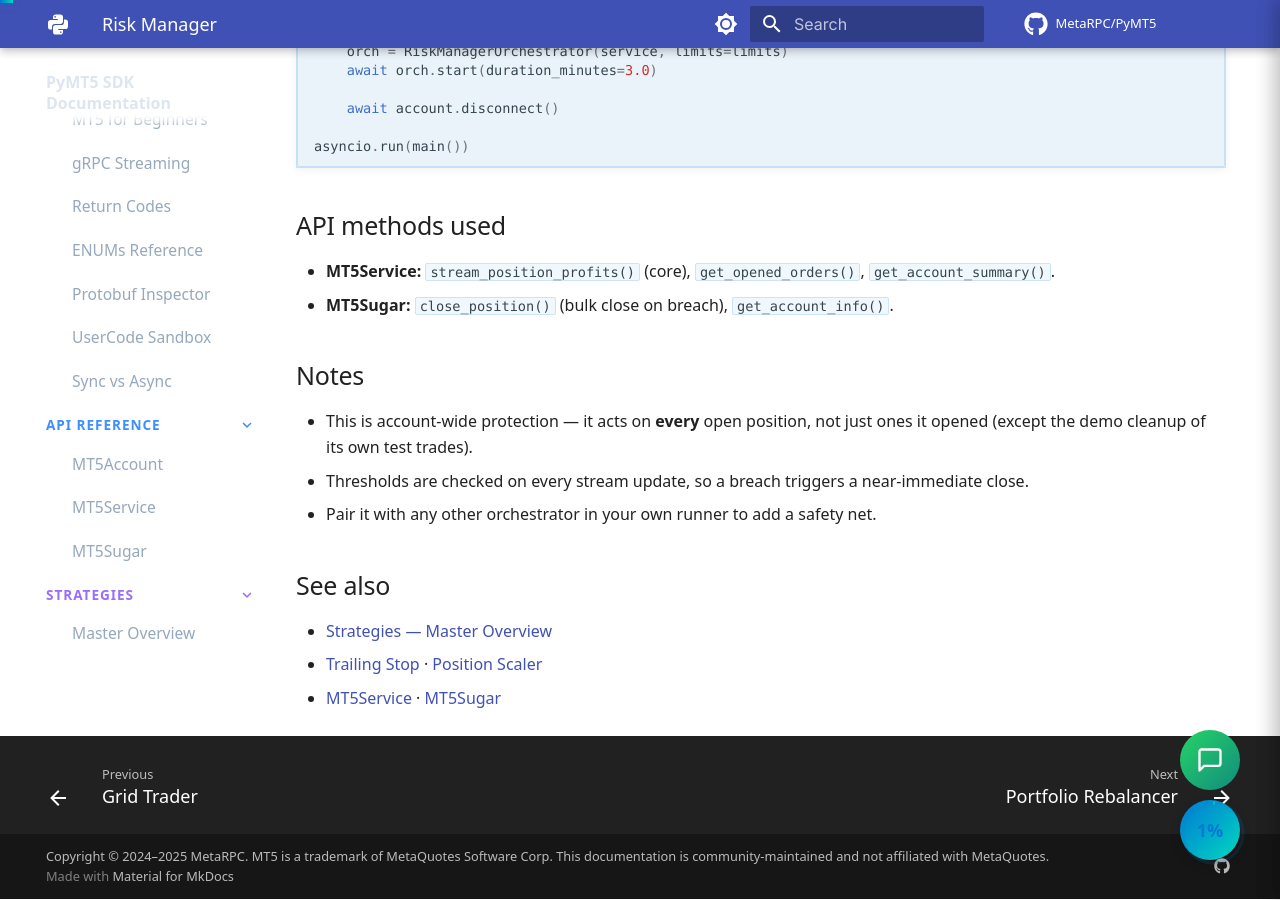
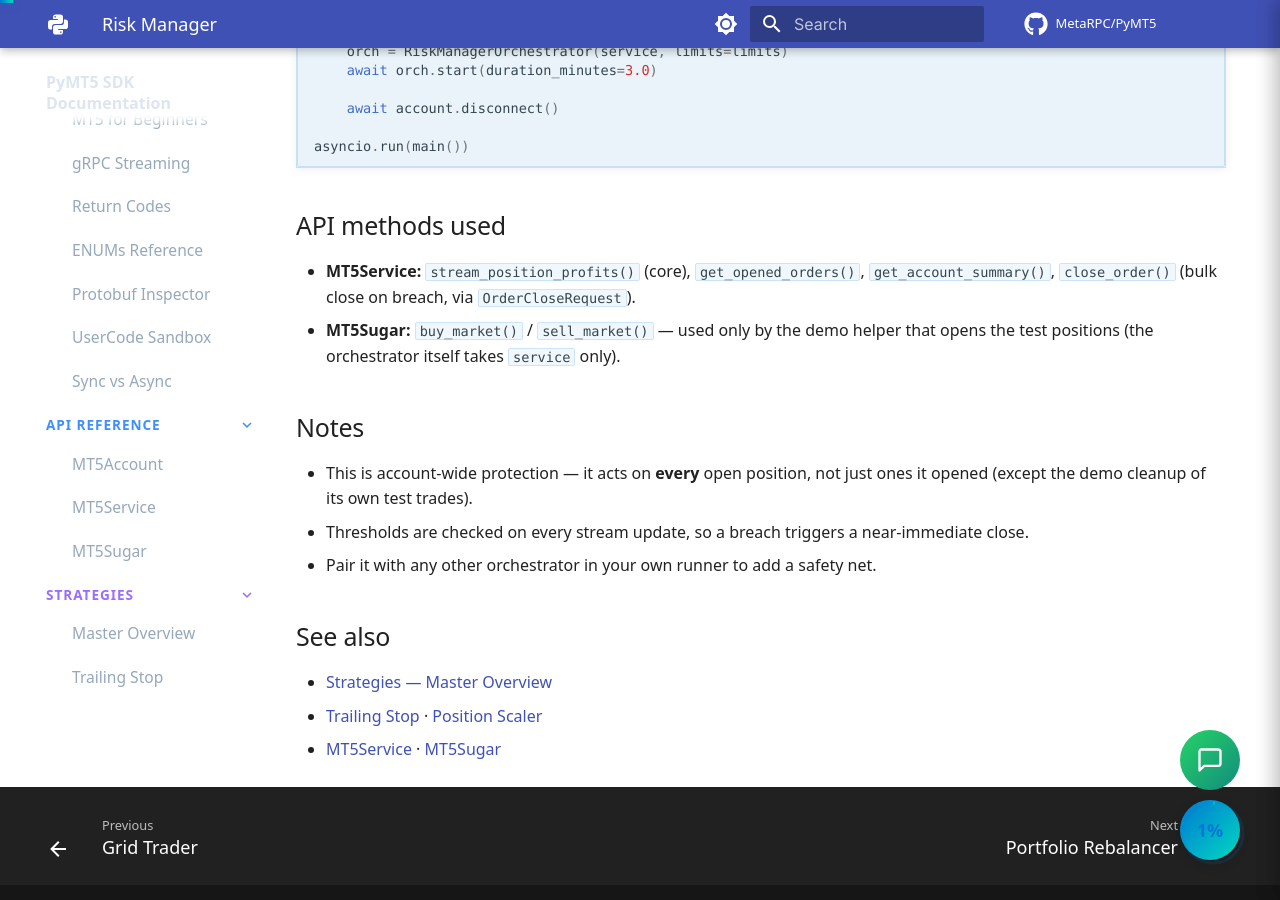
Before and after one commit to MetaRPC/PyMT5, an MkDocs documentation site: the page built from docs/Strategies/Orchestrators/RiskManager.md, in a window 1280 px wide and 900 px high, scrolled down 2342 px. Built offline with MkDocs 1.6.1 and Material for MkDocs 9.7.7, drawn with Linux system fonts in a browser that asks for light colours; comment, search, counter and statistics services are not loaded.

Commit message:
docs(Strategies): correct the API-methods sections of orchestrator specs
The 'API methods used' sections listed calls the orchestrators do not actually
make:

- RiskManager: closes positions via service.close_order(OrderCloseRequest) and
  reads the account via service.get_account_summary(); it takes only a service,
  so it does not call sugar.close_position() / sugar.get_account_info(). Sugar is
  used only by the demo helper that opens the test positions.
- PortfolioRebalancer: closing goes through service.close_order(); the previously
  listed sugar.close_position() / sugar.get_symbol_info() are not used.
- GridTrader: added the sugar helpers it does use (get_balance, get_price_info).

Signatures, parameters, enums (ScaleType, GridType), dataclasses (RiskLimits,
PortfolioTarget) and the master overview were verified correct and are
unchanged.

Co-Authored-By: Claude Opus 4.8 <noreply@anthropic.com>

```diff
--- a/docs/Strategies/Orchestrators/RiskManager.md
+++ b/docs/Strategies/Orchestrators/RiskManager.md
@@ -89,8 +89,8 @@ asyncio.run(main())
 
 ## API methods used
 
-- **MT5Service:** `stream_position_profits()` (core), `get_opened_orders()`, `get_account_summary()`.
-- **MT5Sugar:** `close_position()` (bulk close on breach), `get_account_info()`.
+- **MT5Service:** `stream_position_profits()` (core), `get_opened_orders()`, `get_account_summary()`, `close_order()` (bulk close on breach, via `OrderCloseRequest`).
+- **MT5Sugar:** `buy_market()` / `sell_market()` — used only by the demo helper that opens the test positions (the orchestrator itself takes `service` only).
 
 ## Notes
 
```
Also changed, not shown: docs/Strategies/Orchestrators/GridTrader.md (+1 -1 lines), docs/Strategies/Orchestrators/PortfolioRebalancer.md (+2 -2 lines).
